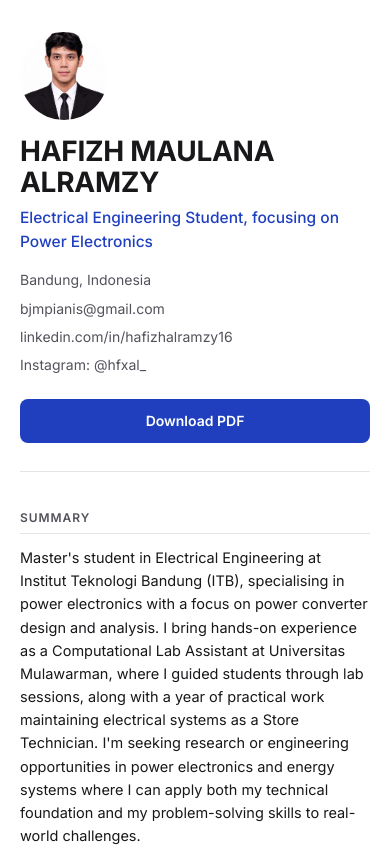
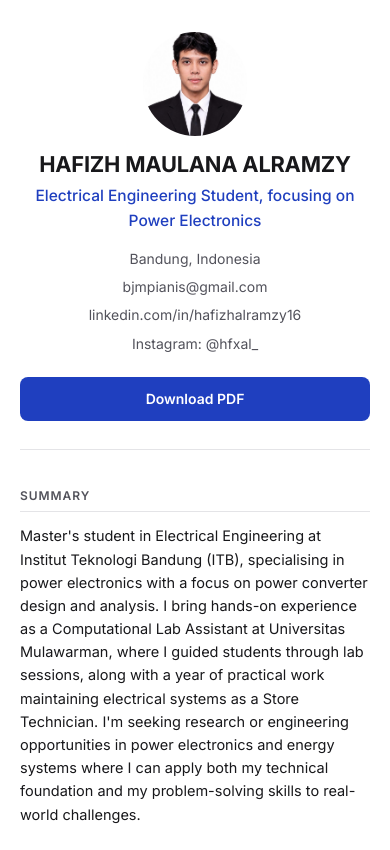
Before and after one commit to hafizhalramzy/hafizhalramzy.github.io, a plain HTML site: page index.html in a window 390 px wide. Shown: the top 850 px of the page. Drawn offline with Linux system fonts and the light colour scheme.

Commit message:
Update index.html

```diff
--- a/index.html
+++ b/index.html
@@ -63,11 +63,12 @@ footer{padding-top:32px;border-top:1px solid #E4E4E7;font-size:13px;color:#52525
   .page{padding:32px 20px 56px}
   main{gap:36px}
   header{padding-bottom:28px;gap:14px}
-  .identity{flex-direction:column;align-items:flex-start;gap:16px}
-  .photo{width:88px;height:88px}
-  h1{font-size:28px;letter-spacing:-0.01em}
+  .identity{flex-direction:column;align-items:center;gap:16px;text-align:center}
+  .name-block{align-items:center;width:100%}
+  .photo{width:104px;height:104px}
+  h1{font-size:clamp(16px,5.6vw,28px);letter-spacing:-0.01em;white-space:nowrap}
   .role{font-size:15.5px}
-  .contacts{flex-direction:column;gap:6px}
+  .contacts{flex-direction:column;align-items:center;gap:6px;text-align:center}
   .actions .btn{flex:1 1 140px}
   section{grid-template-columns:minmax(0,1fr);gap:12px}
   section h2{padding-top:0;padding-bottom:6px;border-bottom:1px solid #E4E4E7}
```
